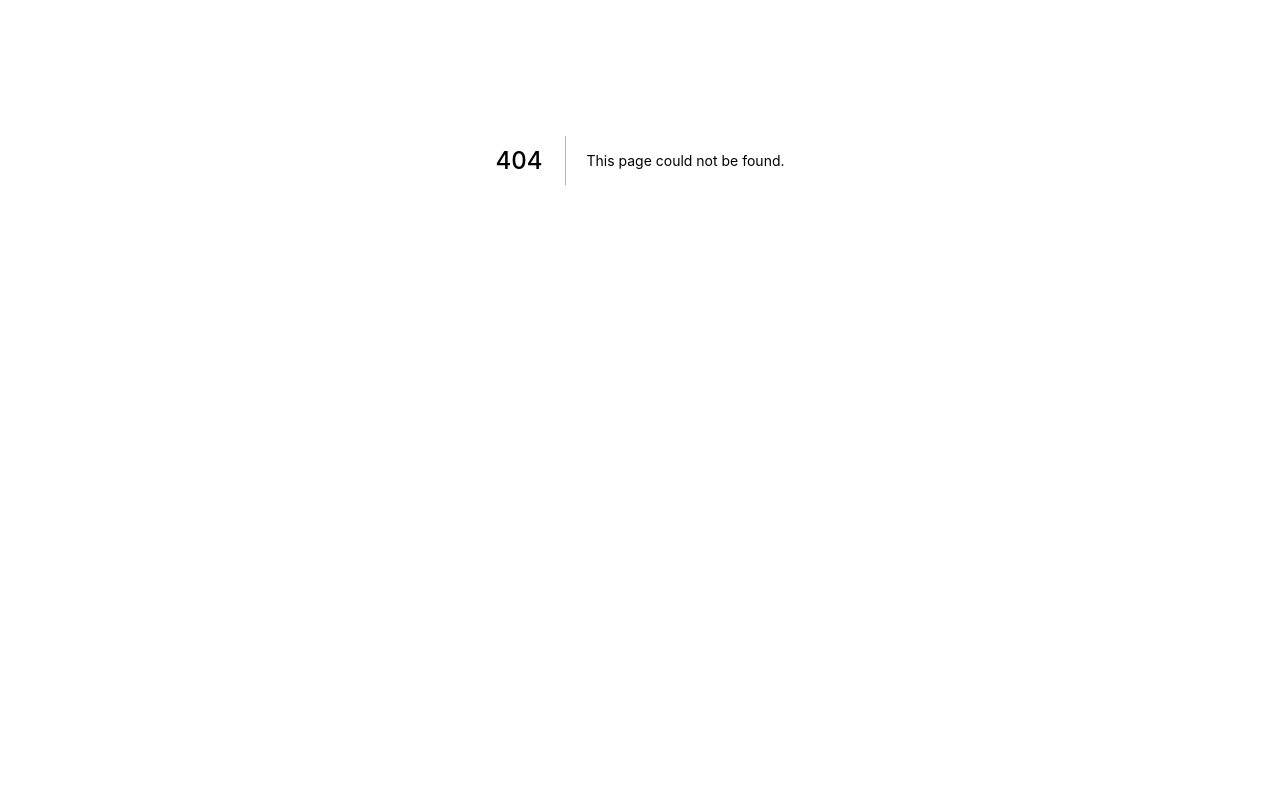
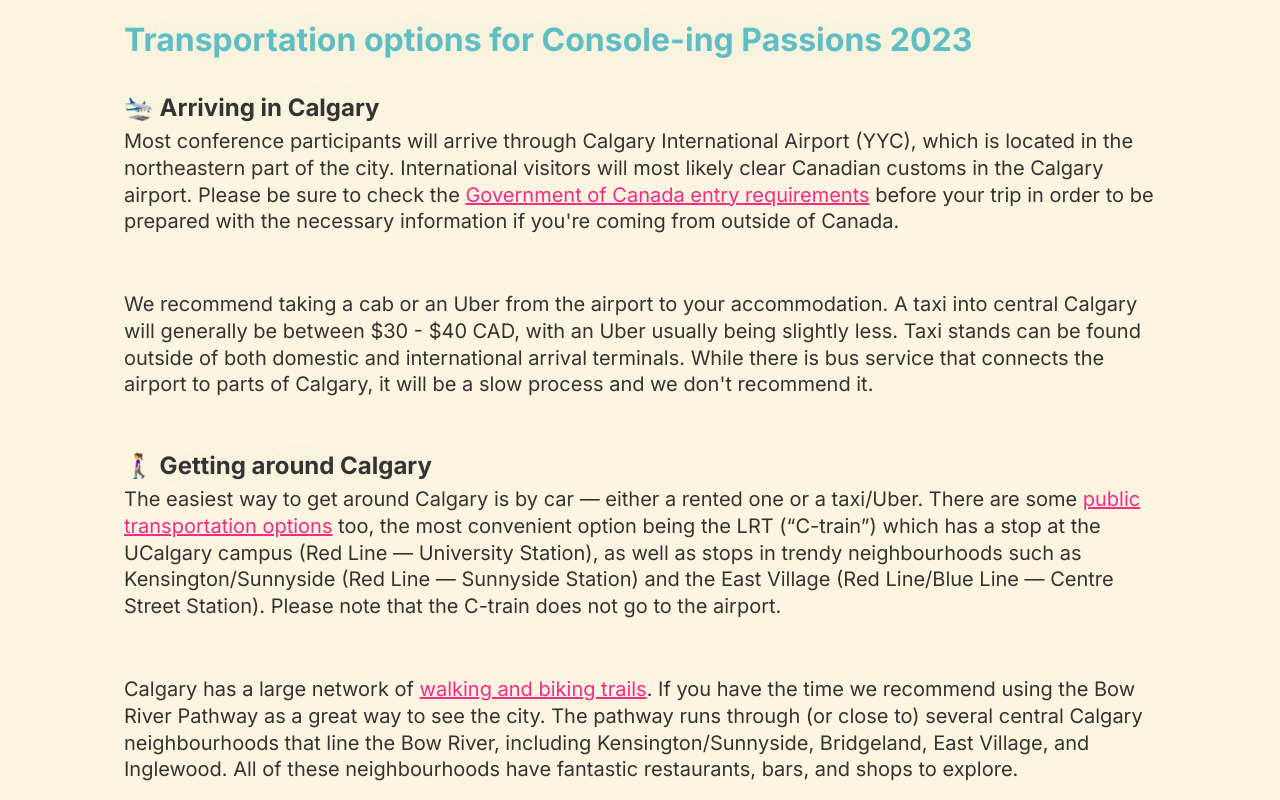
Before and after one commit to LMulvey/cp23, a Next.js app: page /plan-your-trip/transportation in a window 1280 px wide. Before the commit this address had no page. Shown: the part 240-1040 px from the top of the page. Before the commit the page ends 800 px from the top, so only its background shows below. Built offline with nearby package versions, Linux system fonts and the light colour scheme; a web font is replaced by a local one.

Commit message:
feat: add transportation page

```diff
--- /dev/null
+++ b/src/pages/plan-your-trip/transportation.tsx
@@ -0,0 +1,125 @@
+import { Layout } from '@/components/Layout';
+import { Content, Heading, HeadingMid } from '@/components/Typography';
+import { commonAnimationVariants } from '@/utilities/animation';
+import type { NextPage } from 'next';
+import Link from 'next/link';
+
+const Transportation: NextPage = () => {
+  return (
+    <Layout
+      animate="animate"
+      initial="animate"
+      title="Transportation"
+      variants={{
+        visible: {
+          transition: {
+            delayChildren: 0.5,
+            staggerChildren: 0.15,
+          },
+        },
+      }}
+      viewport={{ once: true }}
+      whileInView="visible"
+    >
+      <Heading
+        css={{ textAlign: 'left', width: '100%', marginBottom: '$32' }}
+        variants={commonAnimationVariants}
+      >
+        Transportation options for Console-ing Passions 2023
+      </Heading>
+
+      <Link href="#arriving-in-calgary">
+        <HeadingMid
+          id="arriving-in-calgary"
+          css={{ textAlign: 'left', '&:hover': { cursor: 'pointer' } }}
+        >
+          🛬 Arriving in Calgary
+        </HeadingMid>
+      </Link>
+      <Content css={{ textAlign: 'left' }}>
+        Most conference participants will arrive through Calgary International
+        Airport (YYC), which is located in the northeastern part of the city.
+        International visitors will most likely clear Canadian customs in the
+        Calgary airport. Please be sure to check the{' '}
+        <a
+          aria-label="View the latest Government of Canada Entry Requirements"
+          href="https://www.canada.ca/en/immigration-refugees-citizenship/services/visit-canada/entry-requirements-country.html"
+          target="_blank"
+          rel="noreferrer noopener"
+        >
+          Government of Canada entry requirements
+        </a>{' '}
+        before your trip in order to be prepared with the necessary information
+        if you&apos;re coming from outside of Canada.
+      </Content>
+      <Content css={{ textAlign: 'left' }}>
+        We recommend taking a cab or an Uber from the airport to your
+        accommodation. A taxi into central Calgary will generally be between $30
+        - $40 CAD, with an Uber usually being slightly less. Taxi stands can be
+        found outside of both domestic and international arrival terminals.
+        While there is bus service that connects the airport to parts of
+        Calgary, it will be a slow process and we don&apos;t recommend it.
+      </Content>
+      <Link href="#getting-around-calgary">
+        <HeadingMid
+          id="getting-around-calgary"
+          css={{ textAlign: 'left', '&:hover': { cursor: 'pointer' } }}
+        >
+          🚶‍♀️ Getting around Calgary
+        </HeadingMid>
+      </Link>
+      <Content css={{ textAlign: 'left' }}>
+        The easiest way to get around Calgary is by car &mdash; either a rented
+        one or a taxi/Uber. There are some{' '}
+        <a
+          aria-label="View Calgary's Public Transportation Options"
+          href="https://www.calgarytransit.com/home.html"
+          target="_blank"
+          rel="noreferrer noopener"
+        >
+          public transportation options
+        </a>{' '}
+        too, the most convenient option being the LRT (“C-train”) which has a
+        stop at the UCalgary campus (Red Line &mdash; University Station), as
+        well as stops in trendy neighbourhoods such as Kensington/Sunnyside (Red
+        Line &mdash; Sunnyside Station) and the East Village (Red Line/Blue Line
+        &mdash; Centre Street Station). Please note that the C-train does not go
+        to the airport.
+      </Content>
+      <Content css={{ textAlign: 'left' }}>
+        Calgary has a large network of{' '}
+        <a
+          aria-label="View Calgary's Extensive Walking & Biking Pathway System"
+          href="https://www.calgary.ca/bike-walk-roll/pathways.html"
+          target="_blank"
+          rel="noreferrer noopener"
+        >
+          walking and biking trails
+        </a>
+        . If you have the time we recommend using the Bow River Pathway as a
+        great way to see the city. The pathway runs through (or close to)
+        several central Calgary neighbourhoods that line the Bow River,
+        including Kensington/Sunnyside, Bridgeland, East Village, and Inglewood.
+        All of these neighbourhoods have fantastic restaurants, bars, and shops
+        to explore.
+      </Content>
+      <Link href="#beyond-calgary">
+        <HeadingMid
+          id="beyond-calgary"
+          css={{ textAlign: 'left', '&:hover': { cursor: 'pointer' } }}
+        >
+          🏔️ Beyond Calgary
+        </HeadingMid>
+      </Link>
+      <Content css={{ textAlign: 'left' }}>
+        There are several shuttle options that connect Calgary to Banff,
+        Kananaskis, and Lake Louise. These offer the convenience of not having
+        to worry about parking in these very popular resorts, which is extremely
+        limited. However, for any other trips outside of the city, you&apos;ll
+        need to rent a car.
+      </Content>
+    </Layout>
+  );
+};
+
+export default Transportation;
```
Also changed, not shown: cspell.json (+14 -11 lines), src/pages/plan-your-trip/index.tsx (+10 -3 lines).
